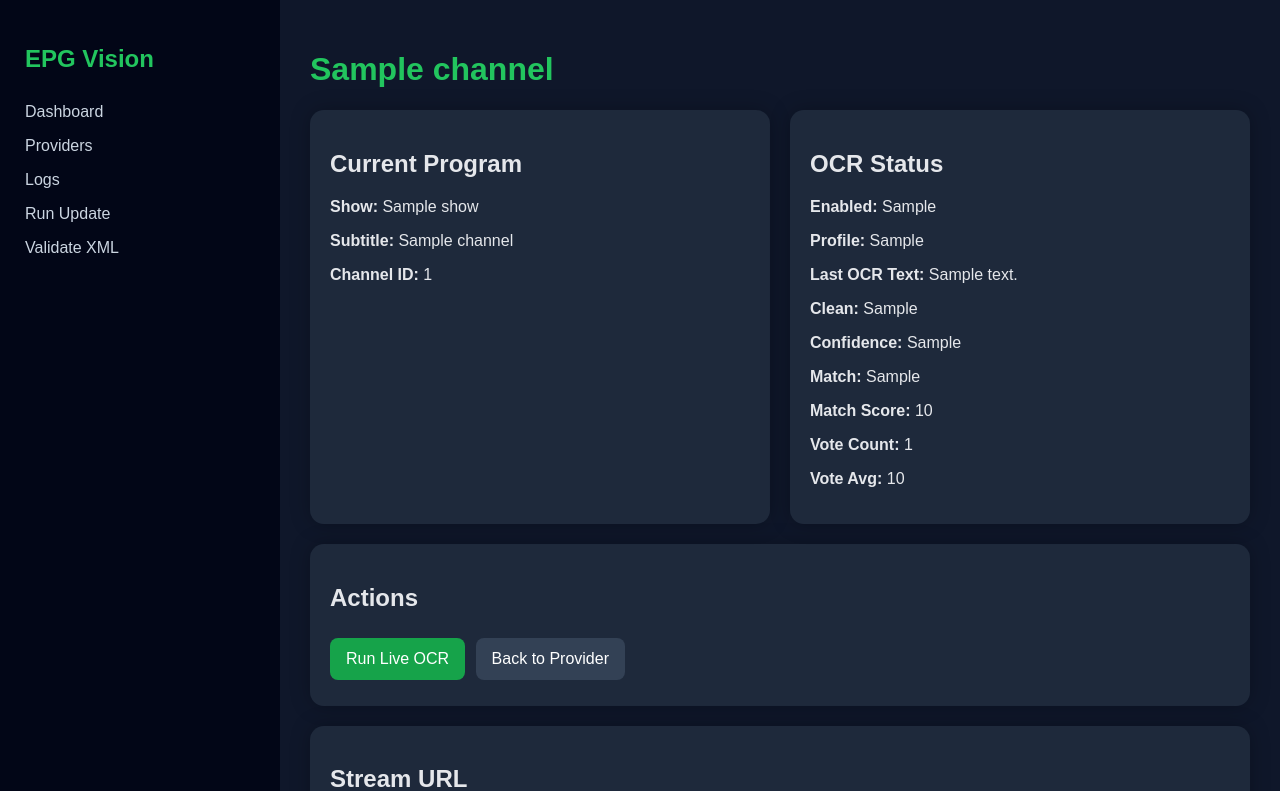
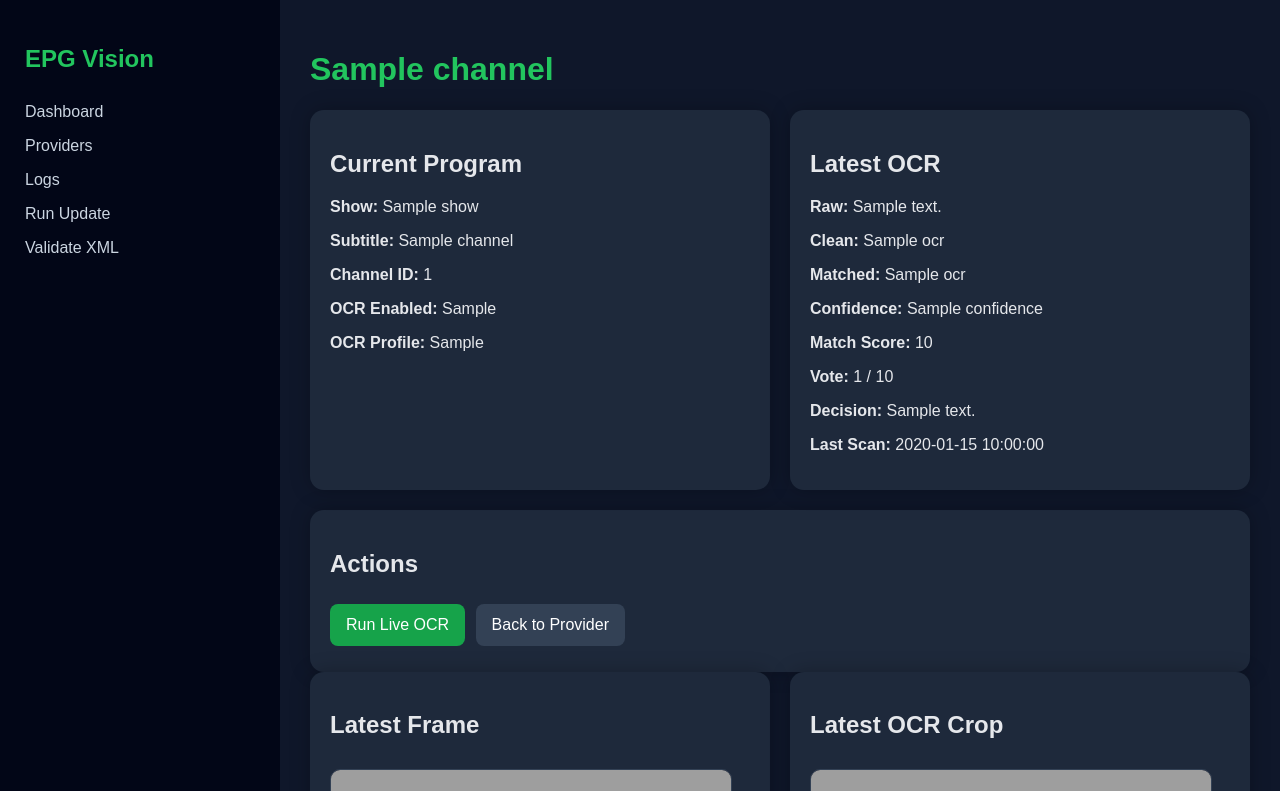
Before and after one commit to daryl868/247-EPG-Master, a Flask app: template dashboard/templates/channel_detail.html in a window 1280 px wide. Shown: the top 791 px of the page. Run offline with Flask 3, Linux system fonts and the light colour scheme; the template is opened without the code that fills it: most values are stand-ins (such as "Sample title", 1, 10 or a date in 2020); grey boxes are pictures that could not be loaded.

Commit message:
Add v3 live OCR monitor channel view

```diff
--- a/dashboard/templates/channel_detail.html
+++ b/dashboard/templates/channel_detail.html
@@ -9,19 +9,28 @@
         <p><strong>Show:</strong> {{ channel.show }}</p>
         <p><strong>Subtitle:</strong> {{ channel.subtitle }}</p>
         <p><strong>Channel ID:</strong> {{ channel.id }}</p>
+        <p><strong>OCR Enabled:</strong> {{ channel.ocr_enabled }}</p>
+        <p><strong>OCR Profile:</strong> {{ channel.ocr_profile }}</p>
     </div>
 
     <div class="card">
-        <h2>OCR Status</h2>
-        <p><strong>Enabled:</strong> {{ channel.ocr_enabled }}</p>
-        <p><strong>Profile:</strong> {{ channel.ocr_profile }}</p>
-        <p><strong>Last OCR Text:</strong> {{ channel.last_ocr_text }}</p>
-        <p><strong>Clean:</strong> {{ channel.last_ocr_clean }}</p>
-        <p><strong>Confidence:</strong> {{ channel.last_ocr_confidence }}</p>
-        <p><strong>Match:</strong> {{ channel.last_ocr_match }}</p>
-        <p><strong>Match Score:</strong> {{ channel.last_ocr_match_score }}</p>
-        <p><strong>Vote Count:</strong> {{ channel.last_ocr_vote_count }}</p>
-        <p><strong>Vote Avg:</strong> {{ channel.last_ocr_vote_avg_confidence }}</p>
+        <h2>Latest OCR</h2>
+        {% if latest_ocr %}
+            <p><strong>Raw:</strong> {{ latest_ocr.raw_text }}</p>
+            <p><strong>Clean:</strong> {{ latest_ocr.clean_title }}</p>
+            <p><strong>Matched:</strong> {{ latest_ocr.matched_title }}</p>
+            <p><strong>Confidence:</strong> {{ latest_ocr.confidence }}</p>
+            <p><strong>Match Score:</strong> {{ latest_ocr.match_score }}</p>
+            <p><strong>Vote:</strong> {{ latest_ocr.vote_count }} / {{ latest_ocr.vote_avg_confidence }}</p>
+            <p><strong>Decision:</strong>
+                <span class="{% if latest_ocr.decision == 'ACCEPT' %}ok{% elif latest_ocr.decision == 'VERIFY' %}warn{% else %}bad{% endif %}">
+                    {{ latest_ocr.decision }}
+                </span>
+            </p>
+            <p><strong>Last Scan:</strong> {{ latest_ocr.created_at }}</p>
+        {% else %}
+            <p>No OCR result recorded yet.</p>
+        {% endif %}
     </div>
 </div>
 
@@ -31,34 +40,73 @@
     <a class="button" href="/providers/{{ file_name }}">Back to Provider</a>
 </div>
 
-<div class="card wide">
-    <h2>Stream URL</h2>
-    <pre>{{ channel.stream_url }}</pre>
+{% if latest_ocr %}
+<div class="grid">
+    <div class="card">
+        <h2>Latest Frame</h2>
+        {% if latest_ocr.frame_path %}
+            <a href="/{{ latest_ocr.frame_path }}" target="_blank">
+                <img class="preview" src="/{{ latest_ocr.frame_path }}">
+            </a>
+        {% else %}
+            <p>No frame saved.</p>
+        {% endif %}
     </div>
 
+    <div class="card">
+        <h2>Latest OCR Crop</h2>
+        {% if latest_ocr.crop_path %}
+            <a href="/{{ latest_ocr.crop_path }}" target="_blank">
+                <img class="preview" src="/{{ latest_ocr.crop_path }}">
+            </a>
+        {% else %}
+            <p>No crop saved.</p>
+        {% endif %}
+    </div>
+</div>
+{% endif %}
+
 <div class="card wide">
-    <h2>History</h2>
-    {% if channel.history %}
+    <h2>OCR History</h2>
+
+    {% if ocr_history %}
     <table>
         <thead>
             <tr>
-                    <th>Old</th>
-                    <th>New</th>
-                    <th>Changed At</th>
+                <th>Time</th>
+                <th>Raw</th>
+                <th>Clean</th>
+                <th>Matched</th>
+                <th>Confidence</th>
+                <th>Score</th>
+                <th>Vote</th>
+                <th>Decision</th>
             </tr>
         </thead>
         <tbody>
-            {% for h in channel.history %}
+        {% for r in ocr_history %}
             <tr>
-                    <td>{{ h.old }}</td>
-                    <td>{{ h.new }}</td>
-                    <td>{{ h.changed_at }}</td>
+                <td>{{ r.created_at }}</td>
+                <td>{{ r.raw_text }}</td>
+                <td>{{ r.clean_title }}</td>
+                <td>{{ r.matched_title }}</td>
+                <td>{{ r.confidence }}</td>
+                <td>{{ r.decision_score }}</td>
+                <td>{{ r.vote_count }}</td>
+                <td class="{% if r.decision == 'ACCEPT' %}ok{% elif r.decision == 'VERIFY' %}warn{% else %}bad{% endif %}">
+                    {{ r.decision }}
+                </td>
             </tr>
         {% endfor %}
         </tbody>
     </table>
     {% else %}
-        <p>No history yet.</p>
+        <p>No OCR history yet.</p>
     {% endif %}
 </div>
+
+<div class="card wide">
+    <h2>Stream URL</h2>
+    <pre>{{ channel.stream_url }}</pre>
+</div>
 {% endblock %}
```
Lines whose indentation alone changed are shown as unchanged.
